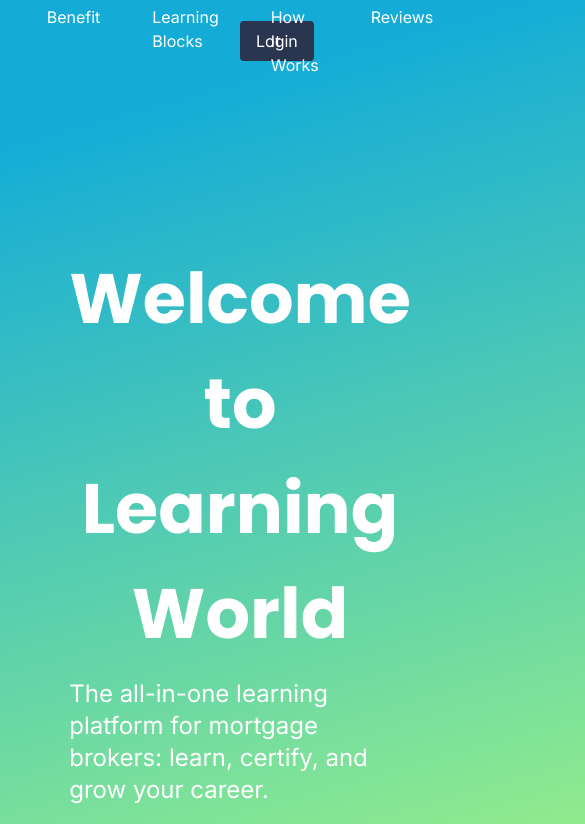
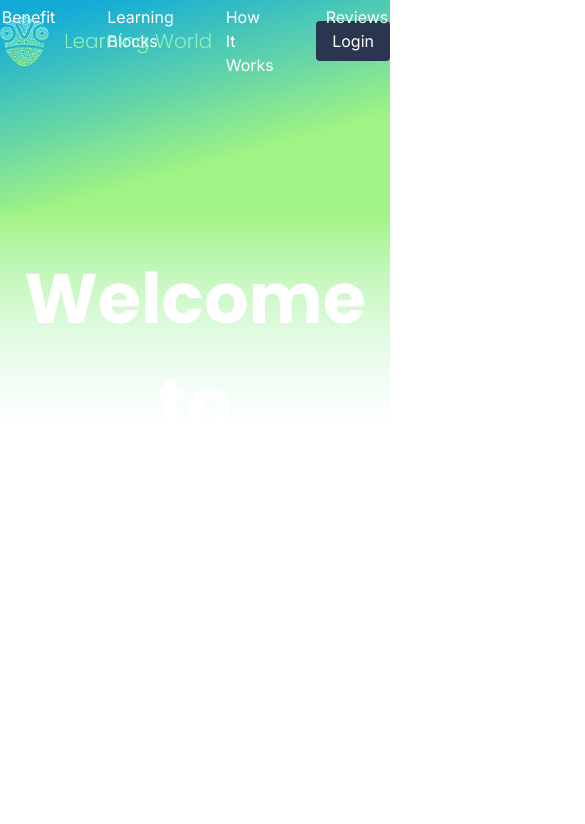
Before and after one commit to Babinets213/ReactPetProject, a Next.js app: page /en in a window 390 px wide. Shown: the top 824 px of the page, 585 px wide, since content can reach past the window. Built offline with nearby package versions, Linux system fonts and the light colour scheme.

Commit message:
made landing page responsive

```diff
--- a/src/app/[locale]/page.tsx
+++ b/src/app/[locale]/page.tsx
@@ -3,80 +3,26 @@ import Header from "@/components/Header";
 import Hero from "@/components/Hero";
 import WhyChooseUs from "@/components/WhyChooseUs";
 import Education from "@/components/Education";
+import LandingPageGradient from "@/components/ui/LandingPageGradient";
 
 export default function HomePage() {
   const t = useTranslations("HomePage");
 
   return (
     <>
-      <div className="absolute top-0 left-0 -z-1 h-screen w-screen">
-        <svg
-          width="1919"
-          height="1044"
-          viewBox="0 0 1919 1044"
-          fill="none"
-          xmlns="http://www.w3.org/2000/svg"
-        >
-          <rect
-            x="-1"
-            width="1920"
-            height="1080"
-            fill="url(#paint0_linear_205_428)"
-          />
-          <defs>
-            <linearGradient
-              id="paint0_linear_205_428"
-              x1="515"
-              y1="-4.93135e-06"
-              x2="761"
-              y2="882.5"
-              gradientUnits="userSpaceOnUse"
-            >
-              <stop stop-color="#14ACD7" />
-              <stop offset="1" stop-color="#A0F384" />
-            </linearGradient>
-          </defs>
-        </svg>
-
-        <svg
-          width="1920"
-          height="1074"
-          viewBox="0 0 1920 1074"
-          fill="none"
-          xmlns="http://www.w3.org/2000/svg"
-        >
-          <path d="M-1 0H1920V1074H-1V0Z" fill="url(#paint0_linear_225_88)" />
-          <defs>
-            <linearGradient
-              id="paint0_linear_225_88"
-              x1="959.5"
-              y1="0"
-              x2="959.5"
-              y2="1074"
-              gradientUnits="userSpaceOnUse"
-            >
-              <stop stop-color="#A0F384" />
-              <stop offset="1" stop-color="#CCF7E3" stop-opacity="0" />
-            </linearGradient>
-          </defs>
-        </svg>
-      </div>
-
+      <LandingPageGradient />
       <div className="relative">
-        <div className="w-full">
-          <Header />
-          <Hero />
-        </div>
-
-        <main>
-          <div className="min-h-screen w-full px-60">
+        <Header />
+        <main className="sm:px-15 lg:px-30 2xl:px-60">
+          <div className="min-h-screen w-full">
+            <Hero />
             <WhyChooseUs />
             <Education />
+
+            <section></section>
+
+            <section></section>
           </div>
-
-          <section></section>
-
-          <section></section>
         </main>
 
         <footer></footer>
--- a/src/components/Header.tsx
+++ b/src/components/Header.tsx
@@ -5,7 +5,7 @@ import Button from "./ui/Button";
 
 export default function Header() {
   return (
-    <header className="relative mb-41 flex w-full items-center justify-between px-60 py-4">
+    <header className="relative mb-41 flex w-full items-center justify-between py-4 sm:px-15 lg:px-30 2xl:px-60">
       <a href="#">
         <Image
           className="h-[50px]"
--- a/src/components/Hero.tsx
+++ b/src/components/Hero.tsx
@@ -5,7 +5,7 @@ import Image from "next/image";
 
 export default function Hero() {
   return (
-    <section className="flex flex-col items-center px-60 pb-50">
+    <section className="flex flex-col items-center pb-50">
       <div className="mb-23 flex flex-col items-center justify-center">
         <h1
           className={`text-center text-[70px] text-white ${poppins700.className} mb-3`}
--- a/src/components/ui/BackgroundGradients.tsx
+++ b/src/components/ui/BackgroundGradients.tsx
@@ -3,11 +3,10 @@ import React from "react";
 export function LeftGradient() {
   return (
     <svg
-      width="1396"
       height="1756"
       viewBox="0 0 1396 1756"
       fill="none"
-      className="absolute -top-135 -left-60 -z-10"
+      className="absolute -top-135 -left-60 -z-10 w-full"
       overflow="visible"
       xmlns="http://www.w3.org/2000/svg"
     >
@@ -58,8 +57,7 @@ export function LeftGradient() {
 export function RightGradient() {
   return (
     <svg
-      className="absolute -top-75 -right-50 -z-10"
-      width="1497"
+      className="absolute -top-75 -z-10 w-full sm:right-0 2xl:-right-50"
       height="1790"
       viewBox="0 0 1497 1790"
       fill="none"
@@ -113,9 +111,8 @@ export function RightGradient() {
 export function BlurGradient() {
   return (
     <svg
-      width="1545"
       height="1758"
-      className="absolute -top-130 -left-50 -z-10"
+      className="absolute -top-130 -left-50 -z-10 w-full"
       overflow="visible"
       viewBox="0 0 1545 1758"
       fill="none"
--- /dev/null
+++ b/src/components/ui/LandingPageGradient.tsx
@@ -0,0 +1,54 @@
+export default function LandingPageGradient() {
+  return (
+    <div className="absolute top-0 left-0 -z-1 h-full w-full">
+      <svg
+        className="w-full"
+        viewBox="0 0 1919 1044"
+        fill="none"
+        xmlns="http://www.w3.org/2000/svg"
+      >
+        <rect
+          x="-1"
+          width="1920"
+          height="1080"
+          fill="url(#paint0_linear_205_428)"
+        />
+        <defs>
+          <linearGradient
+            id="paint0_linear_205_428"
+            x1="515"
+            y1="-4.93135e-06"
+            x2="761"
+            y2="882.5"
+            gradientUnits="userSpaceOnUse"
+          >
+            <stop stop-color="#14ACD7" />
+            <stop offset="1" stop-color="#A0F384" />
+          </linearGradient>
+        </defs>
+      </svg>
+
+      <svg
+        className="w-full"
+        viewBox="0 0 1920 1074"
+        fill="none"
+        xmlns="http://www.w3.org/2000/svg"
+      >
+        <path d="M-1 0H1920V1074H-1V0Z" fill="url(#paint0_linear_225_88)" />
+        <defs>
+          <linearGradient
+            id="paint0_linear_225_88"
+            x1="959.5"
+            y1="0"
+            x2="959.5"
+            y2="1074"
+            gradientUnits="userSpaceOnUse"
+          >
+            <stop stop-color="#A0F384" />
+            <stop offset="1" stop-color="#CCF7E3" stop-opacity="0" />
+          </linearGradient>
+        </defs>
+      </svg>
+    </div>
+  );
+}
```
